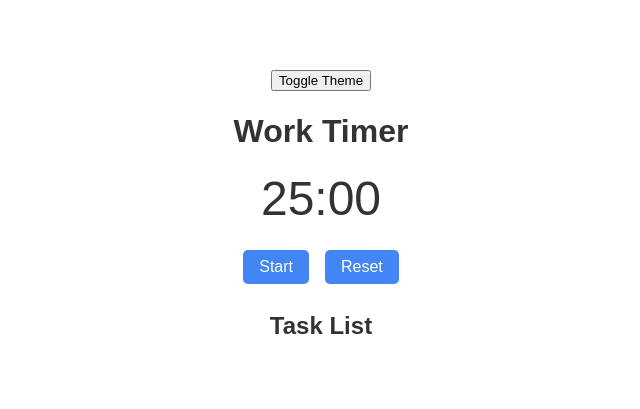
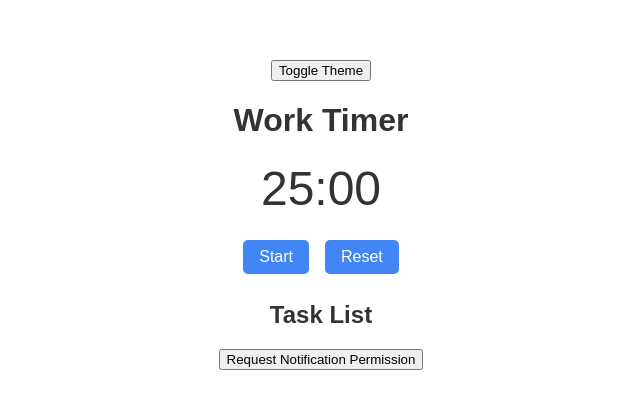
Before and after one commit to littlephillips/Pomodoro-app, a React (Create React App) app: page / in a window 1280 px wide. Shown: the part 185-594 px from the top of the page, without its empty margins (319-959 px from the left). Built offline with nearby package versions, Linux system fonts and the light colour scheme.

Commit message:
added notifications

```diff
--- a/src/pages/Timer/Timer.js
+++ b/src/pages/Timer/Timer.js
@@ -1,4 +1,3 @@
-// Timer.js
 import React, { useState, useEffect } from 'react';
 import alarmSound from '../../assests/alarmSound.wav';
 
@@ -15,7 +14,26 @@ const Timer = () => {
   const [timeLeft, setTimeLeft] = useState(workTime * 60);
   const [tasks, setTasks] = useState([]);
   const [offline, setOffline] = useState(false);
+  const [notificationPermission, setNotificationPermission] = useState('default');
   const audioRef = React.createRef();
+
+  useEffect(() => {
+    const handleNotificationPermission = () => {
+      if ('Notification' in window) {
+        setNotificationPermission(Notification.permission);
+      }
+    };
+
+    handleNotificationPermission();
+  }, []);
+
+  const requestNotificationPermission = () => {
+    if ('Notification' in window) {
+      Notification.requestPermission().then(permission => {
+        setNotificationPermission(permission);
+      });
+    }
+  };
 
   useEffect(() => {
     let interval;
@@ -42,7 +60,6 @@ const Timer = () => {
     return () => clearInterval(interval);
   }, [isActive, timeLeft, workTime, breakTime, longBreakTime, isWorking, workSessions, audioRef]);
 
-
   const formatTime = seconds => {
     const minutes = Math.floor(seconds / 60);
     const formattedMinutes = String(minutes).padStart(2, '0');
@@ -64,9 +81,17 @@ const Timer = () => {
     };
   }, []);
 
+  useEffect(() => {
+    if (isActive && timeLeft === 5) {
+      if (notificationPermission === 'granted') {
+        new Notification(`Next ${isWorking ? 'Break' : 'Work'} starts in 5 seconds!`);
+      }
+    }
+  }, [isActive, timeLeft, isWorking, notificationPermission]);
+
   return (
-  <div className={`timer ${offline ? 'offline' : ''}`}>
-        <h1>{isWorking ? 'Work' : 'Break'} Timer</h1>
+    <div className={`timer ${offline ? 'offline' : ''}`}>
+      <h1>{isWorking ? 'Work' : 'Break'} Timer</h1>
       <div className="time">{formatTime(timeLeft)}</div>
       <div className="controls">
         <button onClick={() => setIsActive(!isActive)}>
@@ -85,6 +110,9 @@ const Timer = () => {
         </ul>
       </div>
       <audio ref={audioRef} src={alarmSound}></audio>
+      <button onClick={requestNotificationPermission}>
+        Request Notification Permission
+      </button>
     </div>
   );
 };
```
